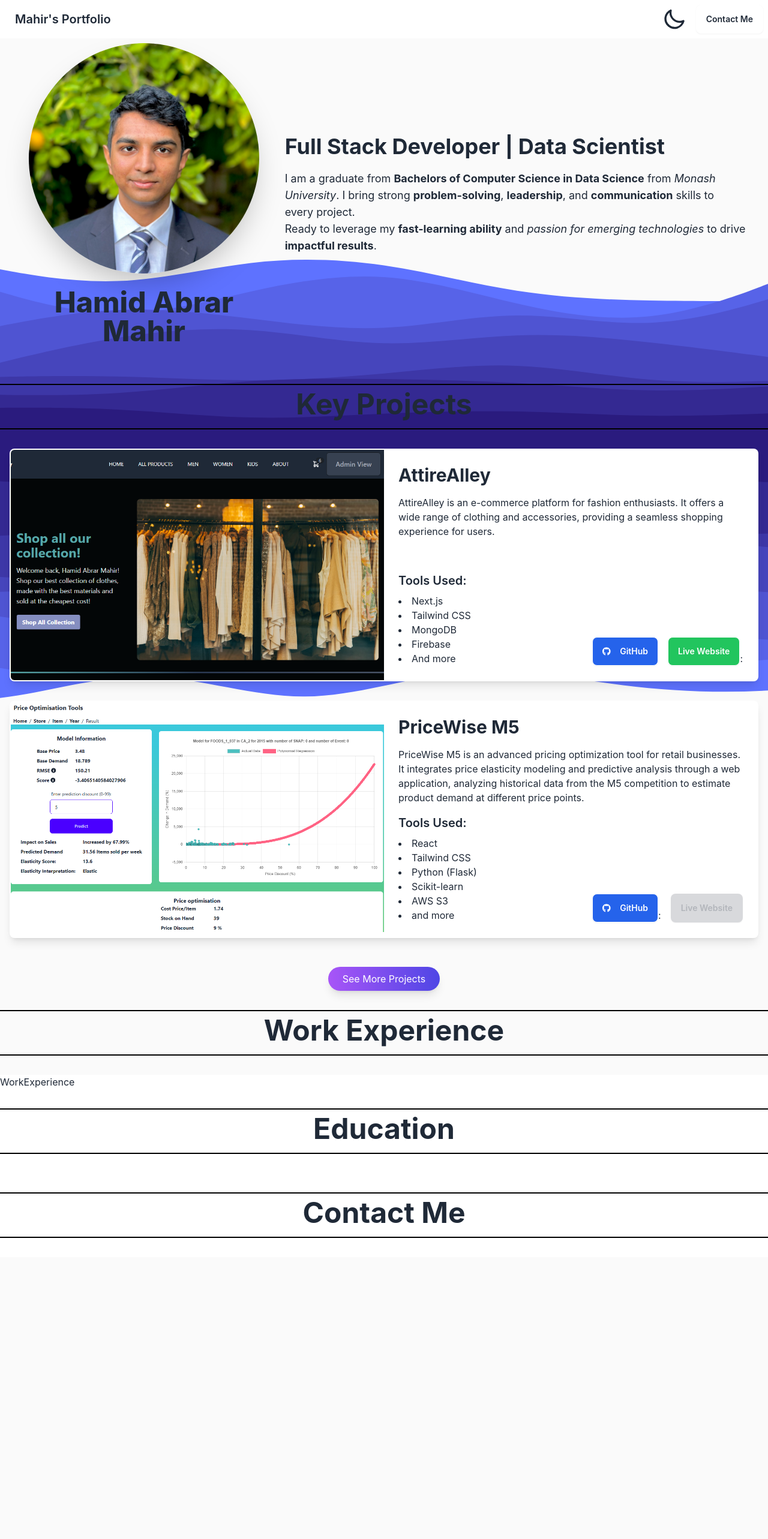
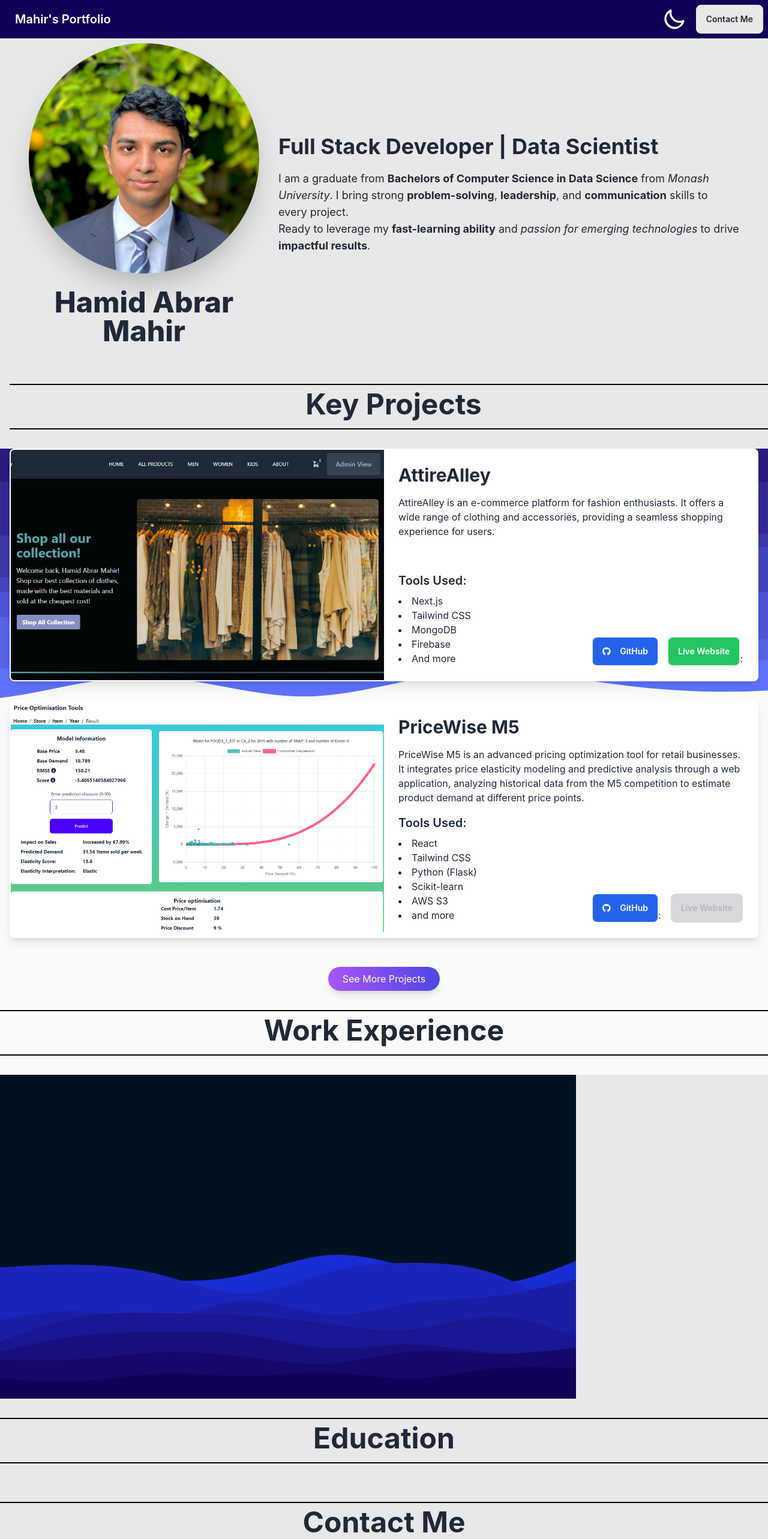
Before and after one commit to MahirAbrar/mahirsportfolio, a React (Create React App) app: page / in a window 1280 px wide. Shown: the top 2566 px of the page at 60% size. Before the commit the page ends 2096 px from the top, so only its background shows below. Built offline with nearby package versions, Linux system fonts and the light colour scheme.

Commit message:
animation in svg working.

```diff
--- a/src/App.js
+++ b/src/App.js
@@ -4,17 +4,18 @@ import About from "./components/About";
 import Divider from "./components/Divider";
 import Projects from "./components/Projects";
 import WorkExperience from "./components/WorkExperience";
+import Lightsvg from "./components/assets/Lightsvg";
 
 const App = () => {
-  const [darkMode, setDarkMode] = useState(false);
+  const [darkMode, setDarkMode] = useState(() => {
+    const savedMode = localStorage.getItem("darkMode");
+    return savedMode ? JSON.parse(savedMode) : false;
+  });
+
+  const [isLoaded, setIsLoaded] = useState(false);
 
   useEffect(() => {
-    const isDarkMode = localStorage.getItem("darkMode") === "true";
-    setDarkMode(isDarkMode);
-  }, []);
-
-  useEffect(() => {
-    localStorage.setItem("darkMode", darkMode);
+    localStorage.setItem("darkMode", JSON.stringify(darkMode));
     if (darkMode) {
       document.documentElement.classList.add("dark");
     } else {
@@ -22,24 +23,19 @@ const App = () => {
     }
   }, [darkMode]);
 
+  useEffect(() => {
+    setIsLoaded(true);
+  }, []);
+
   const toggleDarkMode = () => {
-    setDarkMode(!darkMode);
+    setDarkMode((prevMode) => !prevMode);
   };
 
   return (
     <div className={darkMode ? "dark" : ""}>
       <Navbar darkMode={darkMode} toggleDarkMode={toggleDarkMode} />
-      <main className="min-h-screen flex flex-col bg-base-200 dark:bg-gray-900">
-        <div
-          style={{
-            backgroundImage: `url(${process.env.PUBLIC_URL}/${
-              darkMode ? "darksvg.svg" : "lightsvg.svg"
-            })`,
-            backgroundSize: "cover",
-            backgroundPosition: "center",
-            backgroundRepeat: "no-repeat",
-          }}
-        >
+      <main className="min-h-screen flex flex-col bg-base-200 dark:bg-gray-900 z-0">
+        <div className="container mx-auto px-4">
           <About />
           <Divider
             title="Key Projects"
--- a/src/components/AnimatedTitle.js
+++ b/src/components/AnimatedTitle.js
@@ -23,8 +23,8 @@ const AnimatedTitle = ({ strings }) => {
   }, [strings]);
 
   return (
-    <div className="h-[60px] overflow-hidden">
-      <h1 className="text-2xl sm:text-3xl md:text-4xl font-bold text-gray-800">
+    <div className="h-[60px] overflow-hidden ">
+      <h1 className="text-2xl sm:text-3xl md:text-4xl font-bold">
         <span ref={el} />
       </h1>
     </div>
--- a/src/components/Navbar.js
+++ b/src/components/Navbar.js
@@ -26,9 +26,9 @@ const Navbar = ({ darkMode, toggleDarkMode }) => {
 
   return (
     <div
-      className={`navbar bg-white dark:bg-slate-900 fixed top-0 left-0 right-0 transition-transform duration-300 z-50 ${
+      className={`navbar fixed top-0 left-0 right-0 transition-transform duration-300 z-50 ${
         show ? "translate-y-0" : "-translate-y-full"
-      }`}
+      } ${darkMode ? "bg-gray-800 text-white" : "bg-primary text-base-100"}`}
     >
       <div className="navbar-start">
         <div className="dropdown">
@@ -49,11 +49,10 @@ const Navbar = ({ darkMode, toggleDarkMode }) => {
             </svg>
           </div>
         </div>
-        <a href="#top" className="btn btn-ghost text-xl text-base-content">
+        <a href="#top" className="btn btn-ghost text-xl text-base-100">
           Mahir's Portfolio
         </a>
       </div>
-
       <div className="navbar-end">
         <label className="swap swap-rotate mr-4">
           <input
@@ -65,7 +64,7 @@ const Navbar = ({ darkMode, toggleDarkMode }) => {
 
           {/* sun icon */}
           <svg
-            className="swap-on h-10 w-10 fill-current"
+            className="swap-on h-10 w-10 fill-current text-base-100"
             xmlns="http://www.w3.org/2000/svg"
             viewBox="0 0 24 24"
           >
@@ -74,7 +73,7 @@ const Navbar = ({ darkMode, toggleDarkMode }) => {
 
           {/* moon icon */}
           <svg
-            className="swap-off h-10 w-10 fill-current"
+            className="swap-off h-10 w-10 fill-current text-base-100"
             xmlns="http://www.w3.org/2000/svg"
             viewBox="0 0 24 24"
           >
--- a/src/components/WorkExperience.js
+++ b/src/components/WorkExperience.js
@@ -1,7 +1,13 @@
 import React from "react";
+import Lightsvg from "./assets/Lightsvg";
+import Darksvg from "./assets/Darksvg";
 
 const WorkExperience = () => {
-  return <div>WorkExperience</div>;
+  return (
+    <div>
+      <Darksvg />
+    </div>
+  );
 };
 
 export default WorkExperience;
--- /dev/null
+++ b/src/components/assets/Darksvg.js
@@ -0,0 +1,59 @@
+import React from "react";
+import "./lightsvg.css";
+
+const Darksvg = (props) => (
+  <svg
+    id="visual"
+    viewBox="0 0 960 540"
+    width={960}
+    height={540}
+    xmlns="http://www.w3.org/2000/svg"
+    xmlnsXlink="http://www.w3.org/1999/xlink"
+    {...props}
+  >
+    <rect x={0} y={0} width={960} height={540} fill="#001220" />
+    <path
+      d="M0 325L22.8 325.5C45.7 326 91.3 327 137 330.7C182.7 334.3 228.3 340.7 274 342.8C319.7 345 365.3 343 411.2 332.7C457 322.3 503 303.7 548.8 300.5C594.7 297.3 640.3 309.7 686 323C731.7 336.3 777.3 350.7 823 348.7C868.7 346.7 914.3 328.3 937.2 319.2L960 310L960 541L937.2 541C914.3 541 868.7 541 823 541C777.3 541 731.7 541 686 541C640.3 541 594.7 541 548.8 541C503 541 457 541 411.2 541C365.3 541 319.7 541 274 541C228.3 541 182.7 541 137 541C91.3 541 45.7 541 22.8 541L0 541Z"
+      fill="#162dd2"
+      className="animate-fadeInUp"
+      style={{ animationDelay: "0.1s" }}
+    />
+    <path
+      d="M0 321L22.8 319.7C45.7 318.3 91.3 315.7 137 316.8C182.7 318 228.3 323 274 335C319.7 347 365.3 366 411.2 364.5C457 363 503 341 548.8 328.7C594.7 316.3 640.3 313.7 686 313.5C731.7 313.3 777.3 315.7 823 331.5C868.7 347.3 914.3 376.7 937.2 391.3L960 406L960 541L937.2 541C914.3 541 868.7 541 823 541C777.3 541 731.7 541 686 541C640.3 541 594.7 541 548.8 541C503 541 457 541 411.2 541C365.3 541 319.7 541 274 541C228.3 541 182.7 541 137 541C91.3 541 45.7 541 22.8 541L0 541Z"
+      fill="#1b25bc"
+      className="animate-fadeInUp"
+      style={{ animationDelay: "0.1s" }}
+    />
+    <path
+      d="M0 409L22.8 404.8C45.7 400.7 91.3 392.3 137 394.7C182.7 397 228.3 410 274 405C319.7 400 365.3 377 411.2 376.2C457 375.3 503 396.7 548.8 399.7C594.7 402.7 640.3 387.3 686 380.3C731.7 373.3 777.3 374.7 823 369.5C868.7 364.3 914.3 352.7 937.2 346.8L960 341L960 541L937.2 541C914.3 541 868.7 541 823 541C777.3 541 731.7 541 686 541C640.3 541 594.7 541 548.8 541C503 541 457 541 411.2 541C365.3 541 319.7 541 274 541C228.3 541 182.7 541 137 541C91.3 541 45.7 541 22.8 541L0 541Z"
+      fill="#1c1da6"
+      className="animate-fadeInUp"
+      style={{ animationDelay: "0.1s" }}
+    />
+    <path
+      d="M0 445L22.8 436.5C45.7 428 91.3 411 137 403.2C182.7 395.3 228.3 396.7 274 397.5C319.7 398.3 365.3 398.7 411.2 401.5C457 404.3 503 409.7 548.8 415.8C594.7 422 640.3 429 686 424.3C731.7 419.7 777.3 403.3 823 403.5C868.7 403.7 914.3 420.3 937.2 428.7L960 437L960 541L937.2 541C914.3 541 868.7 541 823 541C777.3 541 731.7 541 686 541C640.3 541 594.7 541 548.8 541C503 541 457 541 411.2 541C365.3 541 319.7 541 274 541C228.3 541 182.7 541 137 541C91.3 541 45.7 541 22.8 541L0 541Z"
+      fill="#1b1691"
+      className="animate-fadeInUp"
+      style={{ animationDelay: "0.1s" }}
+    />
+    <path
+      d="M0 462L22.8 456.5C45.7 451 91.3 440 137 434.7C182.7 429.3 228.3 429.7 274 429.2C319.7 428.7 365.3 427.3 411.2 433.7C457 440 503 454 548.8 456.3C594.7 458.7 640.3 449.3 686 449.7C731.7 450 777.3 460 823 463.5C868.7 467 914.3 464 937.2 462.5L960 461L960 541L937.2 541C914.3 541 868.7 541 823 541C777.3 541 731.7 541 686 541C640.3 541 594.7 541 548.8 541C503 541 457 541 411.2 541C365.3 541 319.7 541 274 541C228.3 541 182.7 541 137 541C91.3 541 45.7 541 22.8 541L0 541Z"
+      fill="#180f7d"
+      className="animate-fadeInUp"
+      style={{ animationDelay: "0.1s" }}
+    />
+    <path
+      d="M0 475L22.8 475.5C45.7 476 91.3 477 137 474C182.7 471 228.3 464 274 462.5C319.7 461 365.3 465 411.2 470.8C457 476.7 503 484.3 548.8 481.5C594.7 478.7 640.3 465.3 686 461.8C731.7 458.3 777.3 464.7 823 465.2C868.7 465.7 914.3 460.3 937.2 457.7L960 455L960 541L937.2 541C914.3 541 868.7 541 823 541C777.3 541 731.7 541 686 541C640.3 541 594.7 541 548.8 541C503 541 457 541 411.2 541C365.3 541 319.7 541 274 541C228.3 541 182.7 541 137 541C91.3 541 45.7 541 22.8 541L0 541Z"
+      fill="#15086a"
+      className="animate-fadeInUp"
+      style={{ animationDelay: "0.1s" }}
+    />
+    <path
+      d="M0 506L22.8 507.8C45.7 509.7 91.3 513.3 137 510.8C182.7 508.3 228.3 499.7 274 498.3C319.7 497 365.3 503 411.2 502.5C457 502 503 495 548.8 496.3C594.7 497.7 640.3 507.3 686 506.5C731.7 505.7 777.3 494.3 823 489.8C868.7 485.3 914.3 487.7 937.2 488.8L960 490L960 541L937.2 541C914.3 541 868.7 541 823 541C777.3 541 731.7 541 686 541C640.3 541 594.7 541 548.8 541C503 541 457 541 411.2 541C365.3 541 319.7 541 274 541C228.3 541 182.7 541 137 541C91.3 541 45.7 541 22.8 541L0 541Z"
+      fill="#100357"
+      className="animate-fadeInUp"
+      style={{ animationDelay: "0.1s" }}
+    />
+  </svg>
+);
+export default Darksvg;
--- /dev/null
+++ b/src/components/assets/Lightsvg.js
@@ -0,0 +1,59 @@
+import React from "react";
+import "./lightsvg.css";
+
+const Lightsvg = (props) => (
+  <svg
+    id="visual"
+    viewBox="0 0 960 540"
+    xmlns="http://www.w3.org/2000/svg"
+    xmlnsXlink="http://www.w3.org/1999/xlink"
+    className="w-full h-auto"
+    {...props}
+  >
+    <rect x={0} y={0} width={960} height={540} fill="#fafafa" />
+    <path
+      d="M0 321L26.7 325.8C53.3 330.7 106.7 340.3 160 338.3C213.3 336.3 266.7 322.7 320 316.5C373.3 310.3 426.7 311.7 480 319.5C533.3 327.3 586.7 341.7 640 350C693.3 358.3 746.7 360.7 800 361.7C853.3 362.7 906.7 362.3 933.3 362.2L960 362L960 541L933.3 541C906.7 541 853.3 541 800 541C746.7 541 693.3 541 640 541C586.7 541 533.3 541 480 541C426.7 541 373.3 541 320 541C266.7 541 213.3 541 160 541C106.7 541 53.3 541 26.7 541L0 541Z"
+      fill="#5e72ff"
+      className="animate-fadeInUp"
+      style={{ animationDelay: "0.1s" }}
+    />
+    <path
+      d="M0 346L26.7 353.7C53.3 361.3 106.7 376.7 160 377C213.3 377.3 266.7 362.7 320 350.8C373.3 339 426.7 330 480 333.5C533.3 337 586.7 353 640 365.3C693.3 377.7 746.7 386.3 800 380.7C853.3 375 906.7 355 933.3 345L960 335L960 541L933.3 541C906.7 541 853.3 541 800 541C746.7 541 693.3 541 640 541C586.7 541 533.3 541 480 541C426.7 541 373.3 541 320 541C266.7 541 213.3 541 160 541C106.7 541 53.3 541 26.7 541L0 541Z"
+      fill="#5763e8"
+      className="animate-fadeInUp"
+      style={{ animationDelay: "0.2s" }}
+    />
+    <path
+      d="M0 396L26.7 390.8C53.3 385.7 106.7 375.3 160 373.2C213.3 371 266.7 377 320 383.5C373.3 390 426.7 397 480 394.5C533.3 392 586.7 380 640 379.7C693.3 379.3 746.7 390.7 800 388.5C853.3 386.3 906.7 370.7 933.3 362.8L960 355L960 541L933.3 541C914.3 541 868.7 541 823 541C777.3 541 731.7 541 686 541C640.3 541 594.7 541 548.8 541C503 541 457 541 411.2 541C365.3 541 319.7 541 274 541C228.3 541 182.7 541 137 541C91.3 541 45.7 541 22.8 541L0 541Z"
+      fill="#4f54d2"
+      className="animate-fadeInUp"
+      style={{ animationDelay: "0.3s" }}
+    />
+    <path
+      d="M0 441L26.7 434.5C53.3 428 106.7 415 160 406.5C213.3 398 266.7 394 320 397.5C373.3 401 426.7 412 480 413.2C533.3 414.3 586.7 405.7 640 403.7C693.3 401.7 746.7 406.3 800 412.2C853.3 418 906.7 425 933.3 428.5L960 432L960 541L933.3 541C914.3 541 868.7 541 823 541C777.3 541 731.7 541 686 541C640.3 541 594.7 541 548.8 541C503 541 457 541 411.2 541C365.3 541 319.7 541 274 541C228.3 541 182.7 541 137 541C91.3 541 45.7 541 22.8 541L0 541Z"
+      fill="#4645bc"
+      className="animate-fadeInUp"
+      style={{ animationDelay: "0.4s" }}
+    />
+    <path
+      d="M0 454L26.7 453.5C53.3 453 106.7 452 160 453.2C213.3 454.3 266.7 457.7 320 457.7C373.3 457.7 426.7 454.3 480 449.5C533.3 444.7 586.7 438.3 640 440.3C693.3 442.3 746.7 452.7 800 457C853.3 461.3 906.7 459.7 933.3 458.8L960 458L960 541L933.3 541C906.7 541 853.3 541 800 541C746.7 541 693.3 541 640 541C586.7 541 533.3 541 480 541C426.7 541 373.3 541 320 541C266.7 541 213.3 541 160 541C106.7 541 53.3 541 26.7 541L0 541Z"
+      fill="#3d37a7"
+      className="animate-fadeInUp"
+      style={{ animationDelay: "0.5s" }}
+    />
+    <path
+      d="M0 475L26.7 475.3C53.3 475.7 106.7 476.3 160 473C213.3 469.7 266.7 462.3 320 458.8C373.3 455.3 426.7 455.7 480 456.3C533.3 457 586.7 458 640 461C693.3 464 746.7 469 800 469.8C853.3 470.7 906.7 467.3 933.3 465.7L960 464L960 541L933.3 541C906.7 541 853.3 541 800 541C746.7 541 693.3 541 640 541C586.7 541 533.3 541 480 541C426.7 541 373.3 541 320 541C266.7 541 213.3 541 160 541C106.7 541 53.3 541 26.7 541L0 541Z"
+      fill="#342992"
+      className="animate-fadeInUp"
+      style={{ animationDelay: "0.6s" }}
+    />
+    <path
+      d="M0 491L26.7 490.8C53.3 490.7 106.7 490.3 160 493C213.3 495.7 266.7 501.3 320 502.5C373.3 503.7 426.7 500.3 480 498C533.3 495.7 586.7 494.3 640 495.3C693.3 496.3 746.7 499.7 800 500.3C853.3 501 906.7 499 933.3 498L960 497L960 541L933.3 541C906.7 541 853.3 541 800 541C746.7 541 693.3 541 640 541C586.7 541 533.3 541 480 541C426.7 541 373.3 541 320 541C266.7 541 213.3 541 160 541C106.7 541 53.3 541 26.7 541L0 541Z"
+      fill="#2a1b7e"
+      className="animate-fadeInUp"
+      style={{ animationDelay: "0.7s" }}
+    />
+  </svg>
+);
+
+export default Lightsvg;
--- /dev/null
+++ b/src/components/assets/lightsvg.css
@@ -0,0 +1,14 @@
+@keyframes fadeInUp {
+  from {
+    opacity: 0;
+    transform: translateY(20px);
+  }
+  to {
+    opacity: 1;
+    transform: translateY(0);
+  }
+}
+
+.animate-fadeInUp {
+  animation: fadeInUp 0.6s ease-out forwards;
+}
--- a/tailwind.config.js
+++ b/tailwind.config.js
@@ -10,19 +10,17 @@ module.exports = {
     themes: [
       {
         light: {
-          primary: "#570DF8",
-          secondary: "#F000B8",
-          accent: "#37CDBE",
+          primary: "#100357",
+          secondary: "#a7c7af",
+          accent: "#162dd2",
           neutral: "#3D4451",
           "base-100": "#FFFFFF",
-          "base-200": "#FFFFFF",
-          "base-300": "#FFFFFF",
           info: "#3ABFF8",
           success: "#36D399",
           warning: "#FBBD23",
           error: "#F87272",
+          "base-content": "#1F2937", // gray-800
           background: "#fafafa",
-          "base-content": "#1F2937", // This is gray-800
         },
       },
       {
@@ -36,7 +34,8 @@ module.exports = {
           success: "#36D399",
           warning: "#FBBD23",
           error: "#F87272",
-          "base-content": "#F3F4F6", // This is gray-100
+          "base-content": "#F3F4F6", // gray-100
+          background: "#001220",
         },
       },
     ],
```
Also changed, not shown: public/lightsvg.svg (deleted), 1 other file (tests, documents, lock files or other folders).
